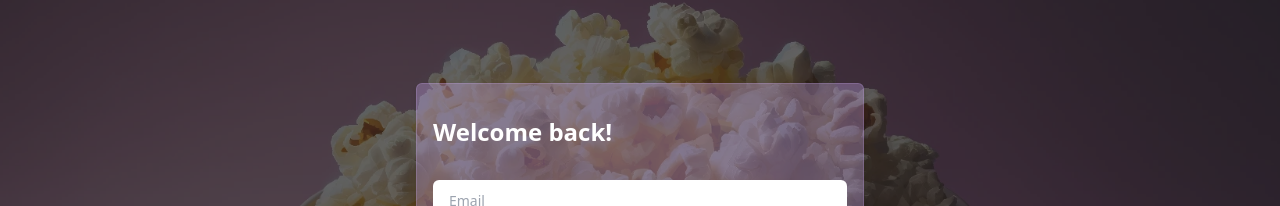
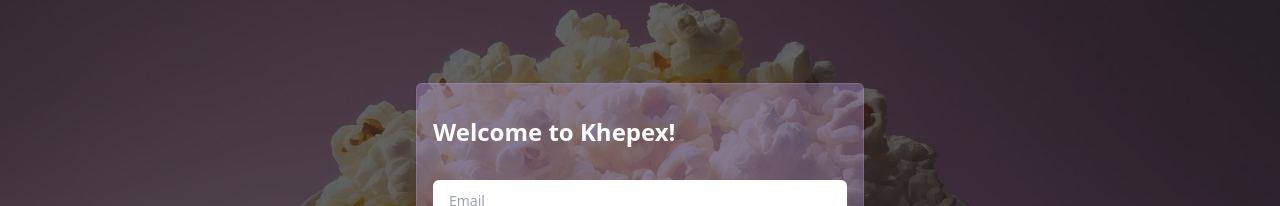
Before and after one commit to zpaceway/khepex-frontend, a React (Vite) app: page /auth in a window 1280 px wide. Shown: the part 122-328 px from the top of the page. Built offline with nearby package versions, Linux system fonts and the light colour scheme.

Commit message:
change app name

```diff
--- a/src/pages/AuthPage.tsx
+++ b/src/pages/AuthPage.tsx
@@ -73,7 +73,7 @@ const AuthPage = () => {
       return;
     }
 
-    toast.success("Welcome back!");
+    toast.success("Welcome to Khepex!");
     navigate("/");
   };
   const onSubmitSignInForm: SubmitHandler<SignInFormSchemaType> = async (
@@ -85,7 +85,7 @@ const AuthPage = () => {
         "User not found, please verify your email and password!",
       );
 
-    toast.success("Welcome back!");
+    toast.success("Welcome to Khepex!");
     navigate("/");
   };
 
@@ -106,7 +106,7 @@ const AuthPage = () => {
             : handleSubmitSignInForm(onSubmitSignInForm)
         }
       >
-        <h1 className="z-10 text-2xl font-bold">Welcome back!</h1>
+        <h1 className="z-10 text-2xl font-bold">Welcome to Khepex!</h1>
         <div className="z-10 flex flex-col gap-2">
           {isNewUser && (
             <TextField
```
